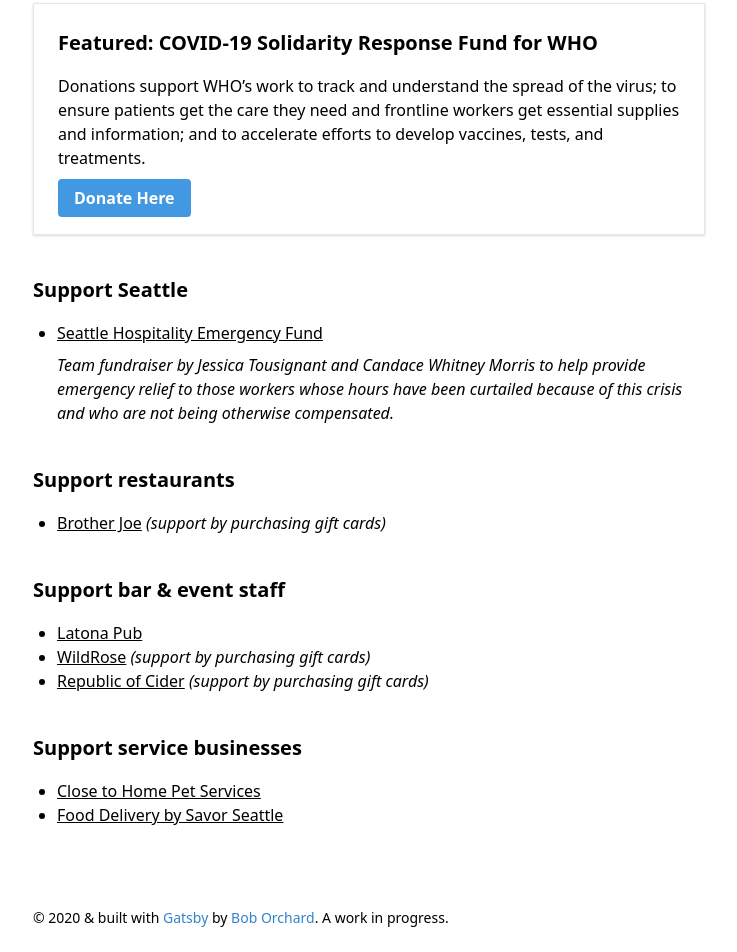
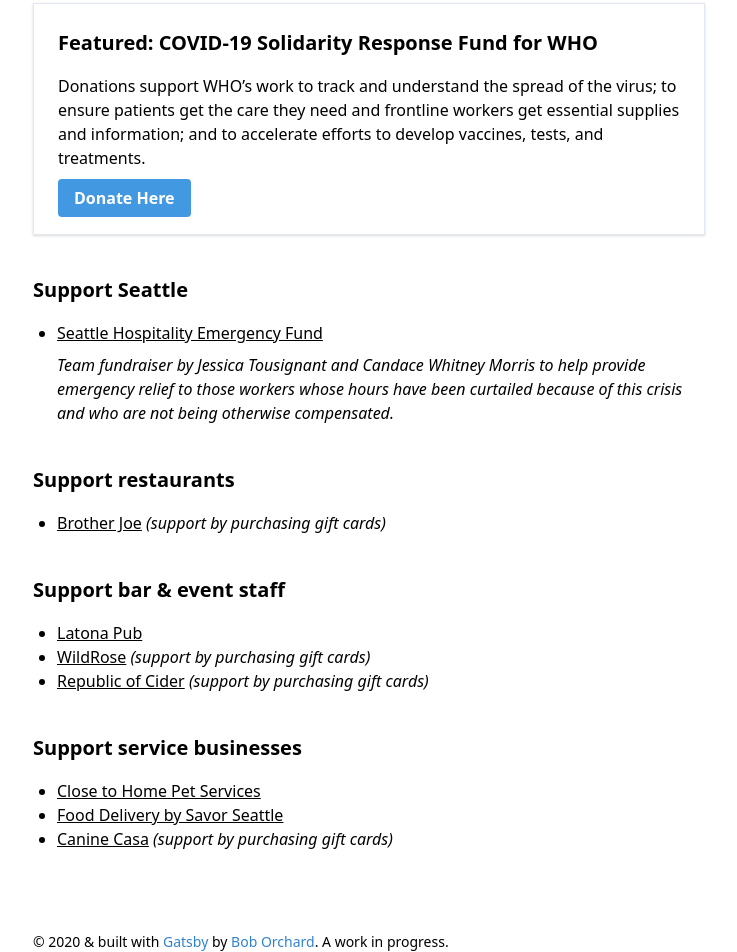
Before and after one commit to boborchard/service-relief-seattle, a Gatsby site: page / in a window 1280 px wide. Shown: the part 545-1497 px from the top of the page, without its empty margins (271-1008 px from the left). Before the commit the page ends 1473 px from the top, so only its background shows below. Built offline with nearby package versions, Linux system fonts and the light colour scheme; Gatsby itself is replaced by a stand-in of ours.

Commit message:
(chore) Add Canine Casa

```diff
--- a/src/pages/index.js
+++ b/src/pages/index.js
@@ -58,7 +58,10 @@
         </h2>
 
         <p className="mt-4">
-          Donations support WHO’s work to track and understand the spread of the virus; to ensure patients get the care they need and frontline workers get essential supplies and information; and to accelerate efforts to develop vaccines, tests, and treatments.
+          Donations support WHO’s work to track and understand the spread of the
+          virus; to ensure patients get the care they need and frontline workers
+          get essential supplies and information; and to accelerate efforts to
+          develop vaccines, tests, and treatments.
         </p>
 
         <p className="mt-4">
@@ -88,10 +91,10 @@
               Seattle Hospitality Emergency Fund
             </a>{" "}
             <p className="mt-2 italic">
-              Team fundraiser by Jessica Tousignant and Candace Whitney Morris to
-              help provide emergency relief to those workers whose hours have been
-              curtailed because of this crisis and who are not being otherwise
-              compensated.
+              Team fundraiser by Jessica Tousignant and Candace Whitney Morris
+              to help provide emergency relief to those workers whose hours have
+              been curtailed because of this crisis and who are not being
+              otherwise compensated.
             </p>
           </li>
         </ul>
@@ -184,6 +187,17 @@
               Food Delivery by Savor Seattle
             </a>
           </li>
+          <li>
+            <a
+              className="underline"
+              href="https://squareup.com/gift/QEH9QRVR4SGD5/order"
+              target="_blank"
+              rel="noopener noreferrer"
+            >
+              Canine Casa
+            </a>{" "}
+            <span className="italic">(support by purchasing gift cards)</span>
+          </li>
         </ul>
       </div>
     </Layout>
```
